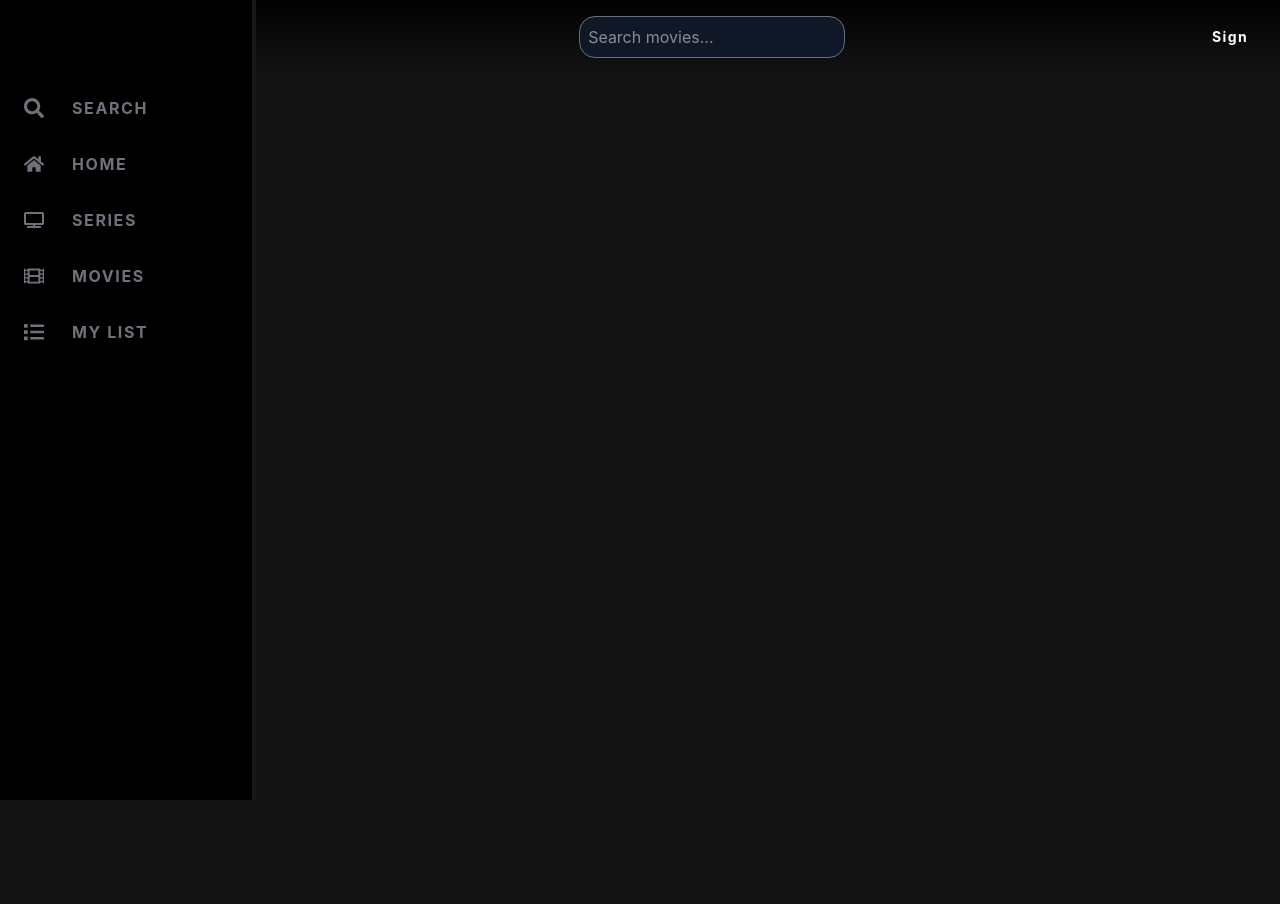
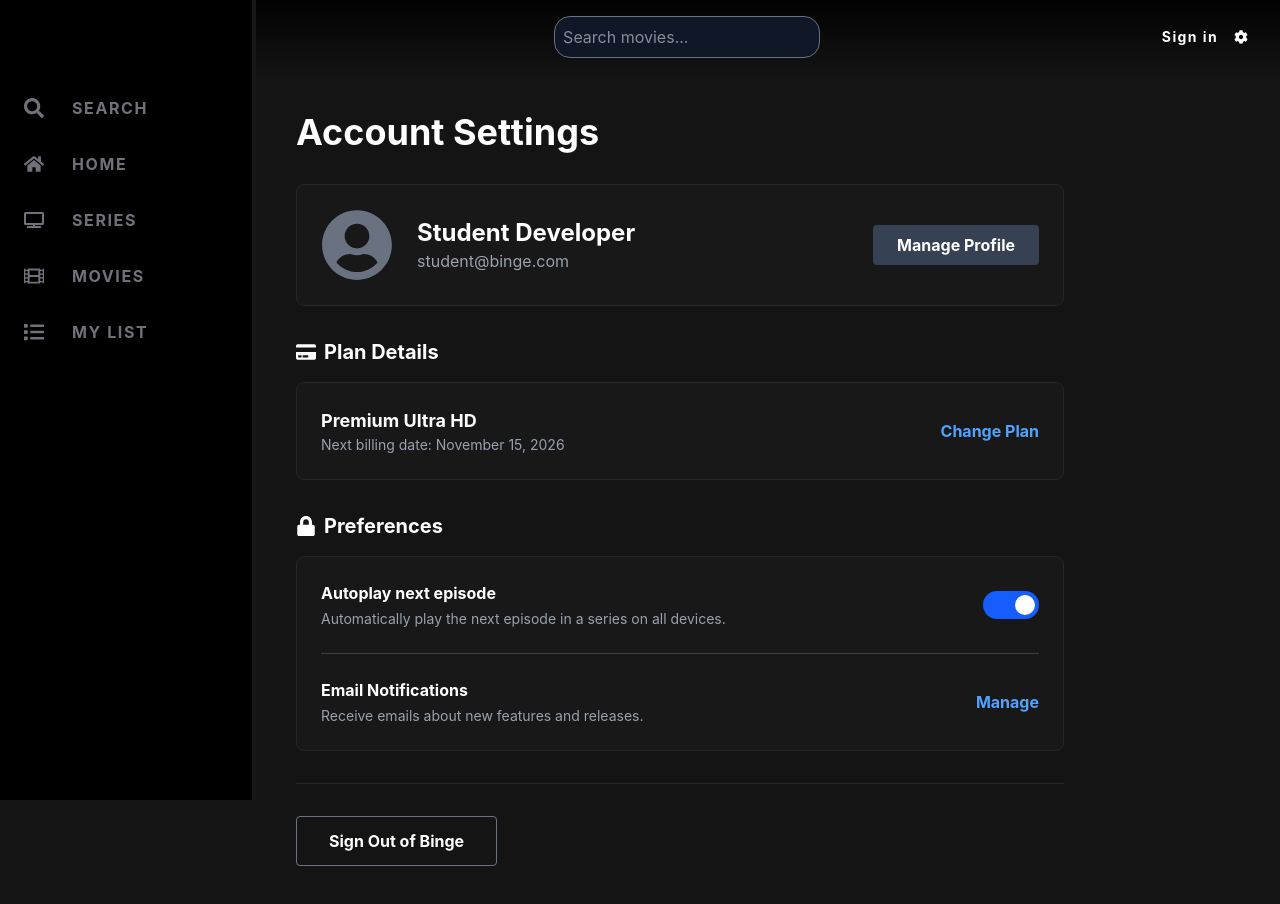
Before and after one commit to Sooraj44882/Binge, a React (Vite) app: page /Setting in a window 1280 px wide. Shown: the top 904 px of the page. Before the commit the page ends 800 px from the top, so only its background shows below. Built offline with nearby package versions, Linux system fonts and the light colour scheme.

Commit message:
added setting page

```diff
--- a/src/App.jsx
+++ b/src/App.jsx
@@ -3,6 +3,7 @@ import Navbar from "./components/Navbar.jsx";
 import Sidebar from "./components/Sidebar.jsx";
 import Home from "./pages/Home.jsx";
 import Series from "./pages/series.jsx";
+import Setting from "./pages/Setting.jsx";
 
 function App() {
   return (
@@ -16,6 +17,8 @@ function App() {
           <Routes>
             <Route path="/" element={<Home />} />
             <Route path="/Series" element={<Series />} />
+            <Route path="/Setting" element={<Setting/>} />
+
           </Routes>
         </div>
       </div>
--- a/src/components/Navbar.jsx
+++ b/src/components/Navbar.jsx
@@ -1,3 +1,6 @@
+import { FaCog } from "react-icons/fa";
+import { Link } from "react-router-dom";
+
 const Navbar = () => {
   return (
     <nav className="fixed top-0 left-0 w-full p-4 md:px-8 flex items-center justify-between z-40 bg-linear-to-b from-black/90 to-transparent pl-24 md:pl-28">
@@ -15,8 +18,13 @@ const Navbar = () => {
 
       <div className="flex items-center gap-4 text-sm font-bold uppercase tracking-widest">
         <button className="text-white hover:text-gray-300 transition-colors">
-          Sign
+          Sign in
         </button>
+        <Link to={"/Setting"}>
+        <FaCog/>
+        </Link>
+
+
       </div>
     </nav>
   );
--- /dev/null
+++ b/src/pages/Setting.jsx
@@ -0,0 +1,91 @@
+import { useState } from "react";
+import { FaUserCircle, FaCreditCard, FaLock } from "react-icons/fa";
+
+const Settings = () => {
+  const [autoplay, setAutoplay] = useState(true);
+
+  return (
+    <div className="pt-28 px-4 md:px-16 min-h-screen max-w-4xl mx-auto text-gray-300">
+      <h1 className="text-3xl md:text-4xl font-bold text-white mb-8">
+        Account Settings
+      </h1>
+
+      <div className="bg-[#181818] p-6 rounded-lg mb-8 flex flex-col md:flex-row items-center gap-6 border border-zinc-800">
+        <FaUserCircle className="text-7xl text-gray-500" />
+        <div className="flex-1 text-center md:text-left">
+          <h2 className="text-2xl text-white font-bold">Student Developer</h2>
+          <p className="text-gray-400">student@binge.com</p>
+        </div>
+        <button className="bg-gray-700 hover:bg-gray-600 text-white px-6 py-2 rounded font-bold transition">
+          Manage Profile
+        </button>
+      </div>
+
+      <div className="mb-8">
+        <h3 className="text-xl text-white font-bold mb-4 flex items-center gap-2">
+          <FaCreditCard /> Plan Details
+        </h3>
+        <div className="bg-[#181818] p-6 rounded-lg border border-zinc-800 flex flex-col md:flex-row justify-between items-start md:items-center gap-4">
+          <div>
+            <p className="text-white font-bold text-lg">Premium Ultra HD</p>
+            <p className="text-sm text-gray-400">
+              Next billing date: November 15, 2026
+            </p>
+          </div>
+          <button className="text-blue-400 hover:text-white transition font-bold">
+            Change Plan
+          </button>
+        </div>
+      </div>
+
+      <div className="mb-8">
+        <h3 className="text-xl text-white font-bold mb-4 flex items-center gap-2">
+          <FaLock /> Preferences
+        </h3>
+        <div className="bg-[#181818] p-6 rounded-lg border border-zinc-800 space-y-6">
+          <div className="flex justify-between items-center pb-6 border-b border-zinc-700">
+            <div className="pr-4">
+              <p className="text-white font-bold">Autoplay next episode</p>
+              <p className="text-sm text-gray-400 mt-1">
+                Automatically play the next episode in a series on all devices.
+              </p>
+            </div>
+
+            <button
+              onClick={() => setAutoplay(!autoplay)}
+              className={`w-14 h-7 rounded-full relative transition-colors duration-300 shrink-0 ${
+                autoplay ? "bg-blue-600" : "bg-gray-600"
+              }`}
+            >
+              <div
+                className={`w-5 h-5 bg-white rounded-full absolute top-1 transition-transform duration-300 ${
+                  autoplay ? "translate-x-8" : "translate-x-1"
+                }`}
+              ></div>
+            </button>
+          </div>
+
+          <div className="flex justify-between items-center">
+            <div>
+              <p className="text-white font-bold">Email Notifications</p>
+              <p className="text-sm text-gray-400 mt-1">
+                Receive emails about new features and releases.
+              </p>
+            </div>
+            <button className="text-blue-400 hover:text-white transition font-bold">
+              Manage
+            </button>
+          </div>
+        </div>
+      </div>
+
+      <div className="mb-12 border-t border-zinc-800 pt-8">
+        <button className="border border-gray-500 text-white px-8 py-3 rounded font-bold hover:bg-white hover:text-black transition">
+          Sign Out of Binge
+        </button>
+      </div>
+    </div>
+  );
+};
+
+export default Settings;
```
